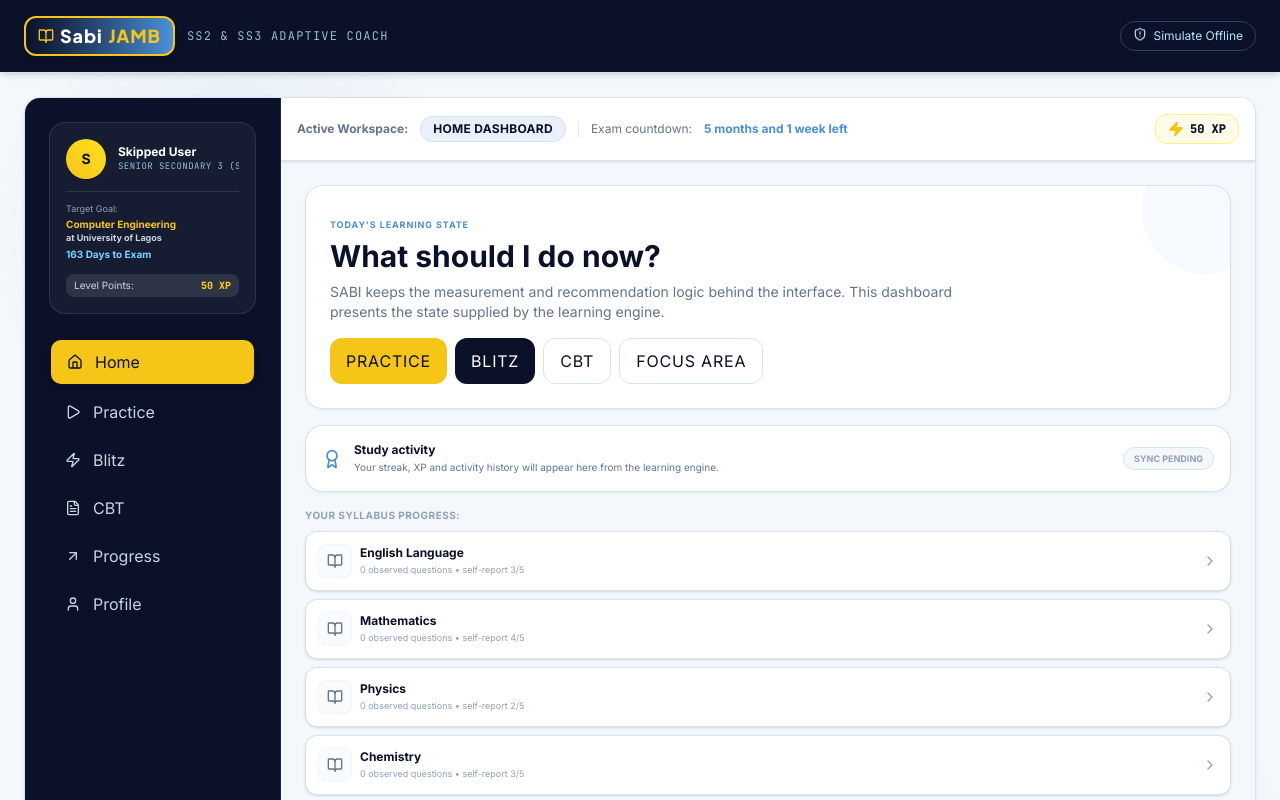
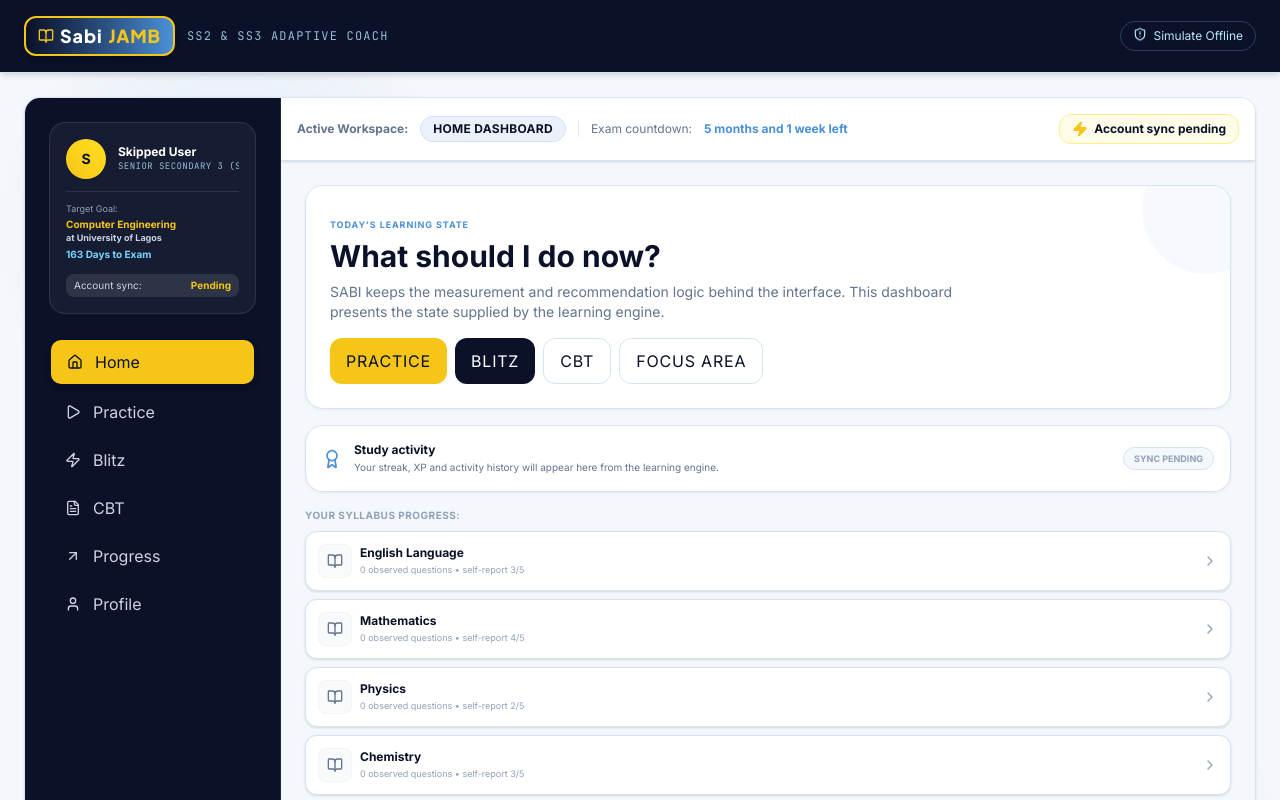
Before and after one commit to Felidonjnr/Sabi, a React (Vite) app: page / in a window 1280 px wide. Both pictures are taken after a click on the button "Skip to Dashboard". Shown: the top 800 px of the page. Built offline with nearby package versions, Linux system fonts and the light colour scheme.

Commit message:
frontend: neutralize prototype account entitlements

```diff
--- a/src/App.tsx
+++ b/src/App.tsx
@@ -597,20 +597,21 @@ export default function App() {
       languagePreference: 'english',
       motivation: "Pass JAMB flawlessly",
       blindSpots: [],
-      streakCount: 1,
-      xpPoints: 50,
-      unlockedSubjectsCount: 4,
-      isPremium: true,
-      aiCredits: 50,
+      // Backend-owned account metrics remain neutral until the account/profile API is connected.
+      streakCount: 0,
+      xpPoints: 0,
+      unlockedSubjectsCount: 0,
+      isPremium: false,
+      aiCredits: 0,
       topicMemories: {},
       conversationHistory: []
     };
 
     setProfile(activeProfile);
 
-    // Mock generic calculated score
-    setCalculatedScoreRange({ min: 250, max: 280 });
-    setCalculatedWeakAreas(['Algebra', 'Newton\'s Laws']);
+    // Do not manufacture authoritative score, weak-area, or blindspot data in the client.
+    setCalculatedScoreRange({ min: 0, max: 0 });
+    setCalculatedWeakAreas([]);
     setCalculatedBlindspots([]);
 
     // Populate a basic Mastery Map
@@ -1959,8 +1960,8 @@ export default function App() {
                 <p className="text-[10px] font-bold text-sky-300 mt-1">{getDynamicJAMBCountdown().diffDays} Days to Exam</p>
               </div>
               <div className="flex justify-between items-center text-[10px] bg-white/10 px-2 py-1 rounded-lg">
-                <span className="text-slate-300">Level Points:</span>
-                <span className="font-extrabold text-[#F5C518] font-mono">{profile.xpPoints} XP</span>
+                <span className="text-slate-300">Account sync:</span>
+                <span className="font-extrabold text-[#F5C518]">Pending</span>
               </div>
             </div>
 
@@ -2041,12 +2042,12 @@ export default function App() {
                 <div className="flex items-center gap-2">
                   <div className="flex md:hidden items-center gap-1 bg-white/10 px-2 py-1 rounded-full border border-white/20">
                     <Zap className="h-3.5 w-3.5 text-[#F5C518] fill-current" />
-                    <span className="text-[10px] font-black font-mono">{profile.xpPoints} XP</span>
+                    <span className="text-[10px] font-black">Account sync pending</span>
                   </div>
 
                   <div className="hidden md:flex items-center gap-1.5 bg-yellow-50 px-3 py-1.5 rounded-xl border border-yellow-200 text-[#0A1128]">
                     <Zap className="h-4 w-4 text-[#F5C518] fill-current" />
-                    <span className="text-xs font-black font-mono">{profile.xpPoints} XP</span>
+                    <span className="text-xs font-black">Account sync pending</span>
                   </div>
                 </div>
               </>
```
